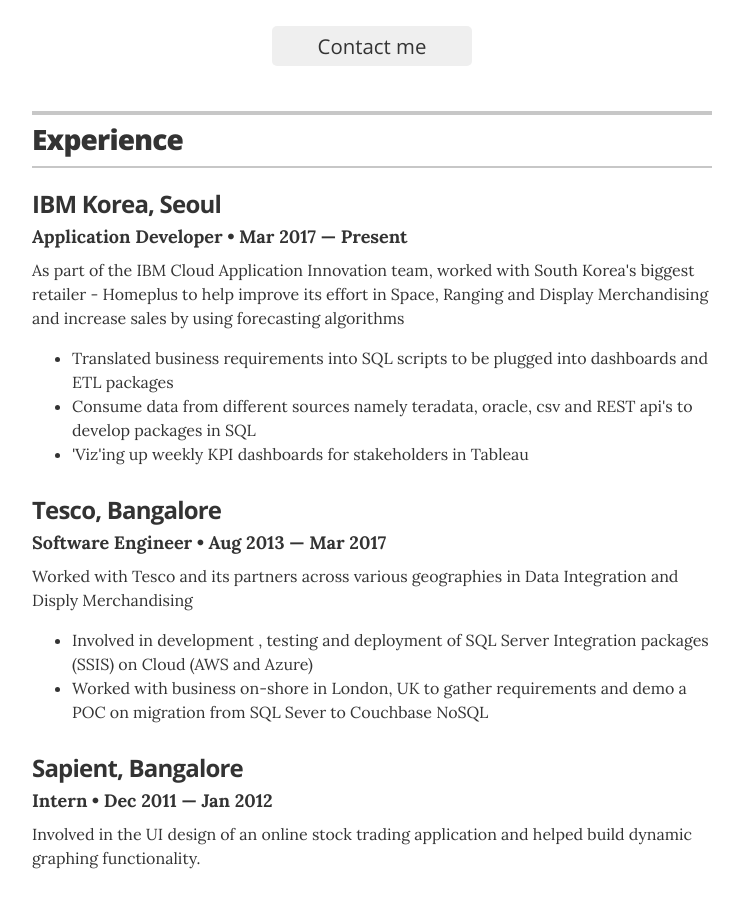
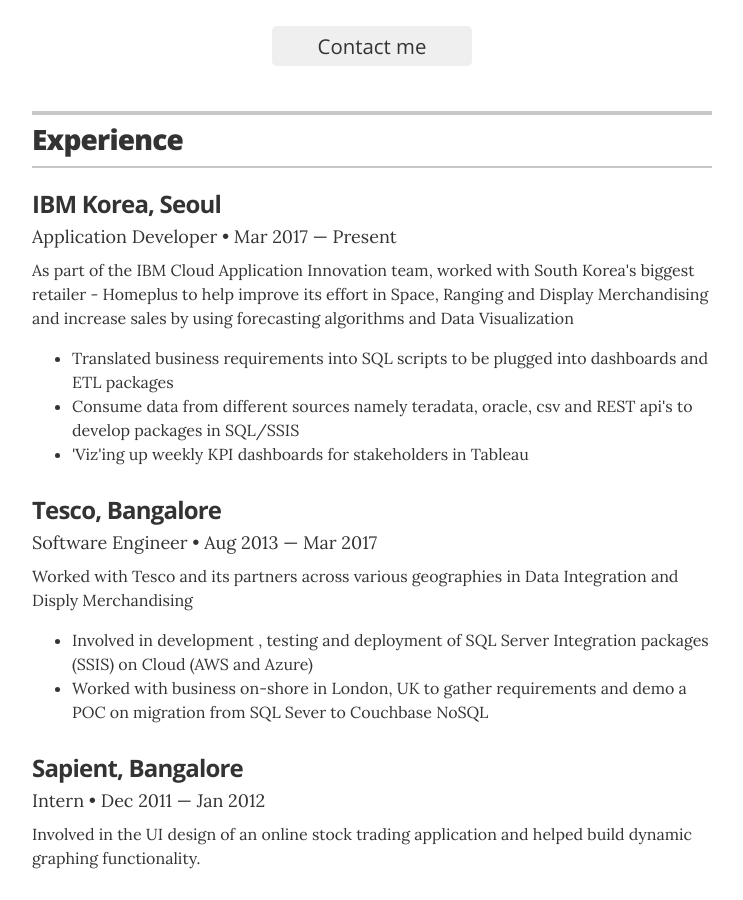
Before and after one commit to robathija/rohit-resume, a Jekyll site: the page built from index.html, in a window 1280 px wide and 900 px high, scrolled down 350 px. Shown: the whole window, without its empty margins (268-1011 px from the left). Built offline with Jekyll 4.4.1, drawn with Linux system fonts in a browser that asks for light colours; some of the changed text lies outside the part shown.

Commit message:
wharton projectreduce font size

```diff
--- a/_data/experience.yml
+++ b/_data/experience.yml
@@ -3,7 +3,7 @@
 - company: IBM Korea, Seoul
   position: Application Developer
   duration: Mar 2017 &mdash; Present
-  summary: As part of the IBM Cloud Application Innovation team, worked with South Korea's biggest retailer - Homeplus to help improve its effort in Space, Ranging and Display Merchandising and increase sales by using forecasting algorithms<ul class="resume-item-list"><li>Translated business requirements into SQL scripts to be plugged into dashboards and ETL packages</li><li>Consume data from different sources namely teradata, oracle, csv and REST api's to develop packages in SQL</li><li>'Viz'ing up weekly KPI dashboards for stakeholders in Tableau</li></ul>
+  summary: As part of the IBM Cloud Application Innovation team, worked with South Korea's biggest retailer - Homeplus to help improve its effort in Space, Ranging and Display Merchandising and increase sales by using forecasting algorithms and Data Visualization<ul class="resume-item-list"><li>Translated business requirements into SQL scripts to be plugged into dashboards and ETL packages</li><li>Consume data from different sources namely teradata, oracle, csv and REST api's to develop packages in SQL/SSIS</li><li>'Viz'ing up weekly KPI dashboards for stakeholders in Tableau</li></ul>
 
 # Tesco PLC
 - company: Tesco, Bangalore
--- a/_data/projects.yml
+++ b/_data/projects.yml
@@ -12,3 +12,9 @@
   url: "https://www.coursera.org/account/accomplishments/verify/KN4CX9A9G6E5"
   description: A 4 week certification on Tableau by University of California, Davis. More details
   image: images/tableaucert.JPG
+
+ #Project 3
+- project: Operations Analytics | Wharton, UPenn
+  url: "https://www.coursera.org/account/accomplishments/verify/LF5RE2WLTVX6"
+  description: A 4 week course on Descriptive and Predictive Analytics. More details
+  image: images/wharton.JPG
--- a/_layouts/resume.html
+++ b/_layouts/resume.html
@@ -57,7 +57,7 @@
         {% for job in site.data.experience %}
         <div class="resume-item" itemscope itemprop="worksFor" itemtype="http://schema.org/Organization">
           <h3 class="resume-item-title" itemprop="name">{{ job.company }}</h3>
-          <h4 class="resume-item-details" itemprop="description">{{ job.position }} &bull; {{ job.duration }}</h4>
+          <p class="resume-item-details" itemprop="description">{{ job.position }} &bull; {{ job.duration }}</p>
           <p class="resume-item-copy">{{ job.summary }}</p>
         </div><!-- end of resume-item -->
         {% endfor %}
```
Also changed, not shown: images/wharton.JPG (added).
